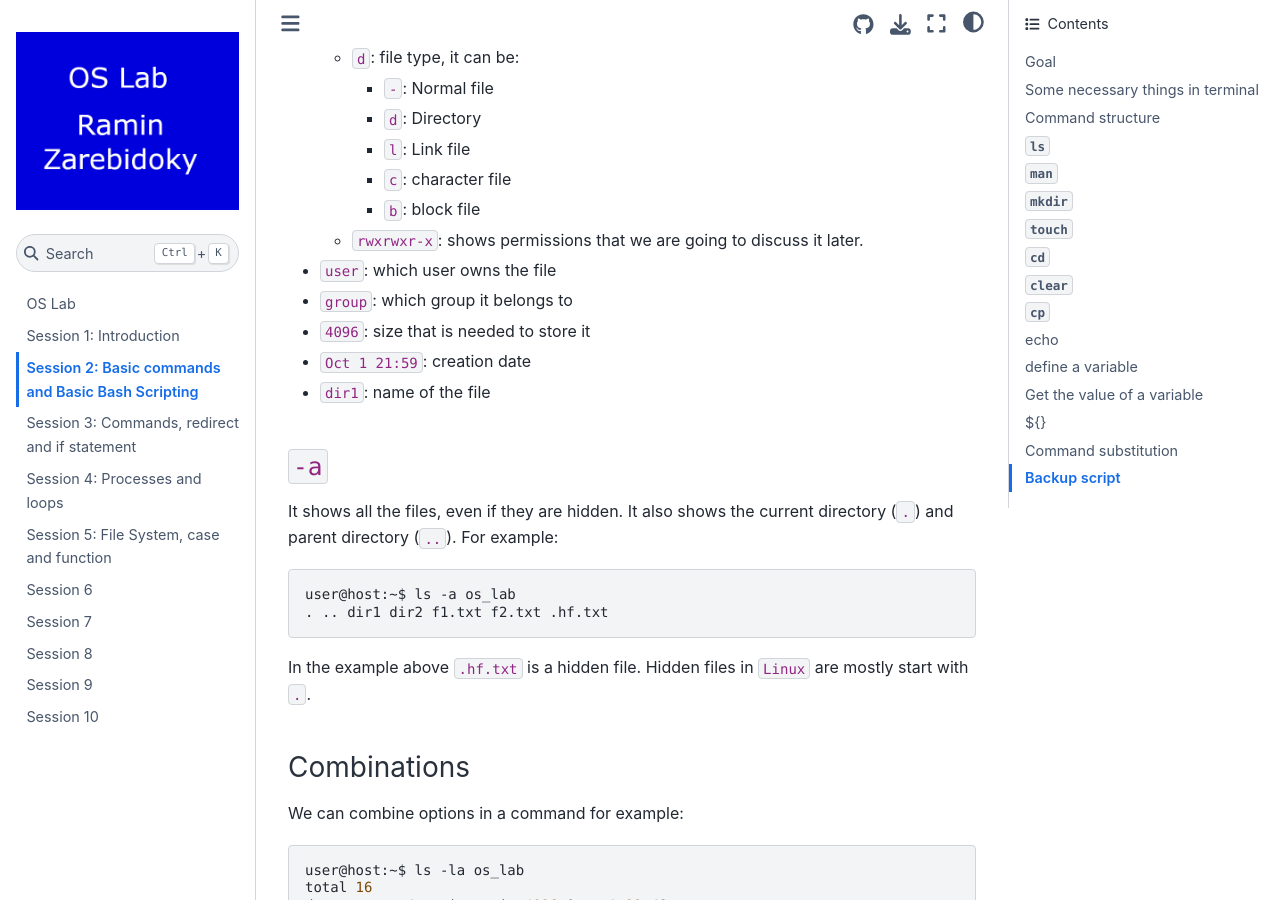
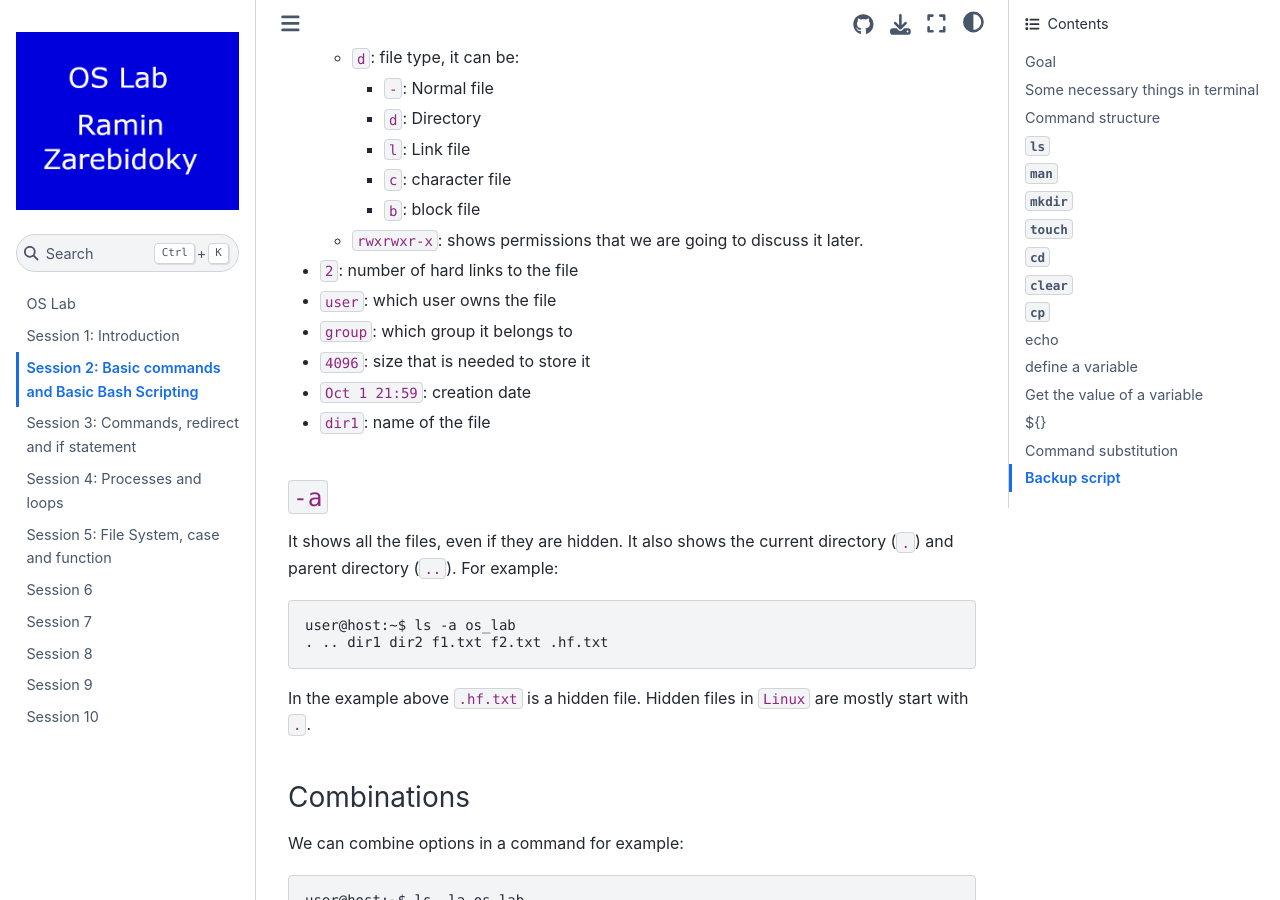
Before and after one commit to LiterallyTheOne/os_lab, a Jupyter Book: the page built from docs/session_2.md, in a window 1280 px wide and 900 px high, scrolled down 2028 px. Built offline with Jupyter Book 1.0.4 settings and Sphinx 7.4.7 and the Sphinx Book theme 1.1.4, drawn with Linux system fonts in a browser that asks for light colours.

Commit message:
Add number of hard links to `ls` in session_2

```diff
--- a/docs/session_2.md
+++ b/docs/session_2.md
@@ -95,6 +95,7 @@ understand it.
     * `b`: block file
   * `rwxrwxr-x`: shows permissions that we are going to discuss
       it later.
+* `2`: number of hard links to the file
 * `user`: which user owns the file
 * `group`: which group it belongs to
 * `4096`: size that is needed to store it
```
